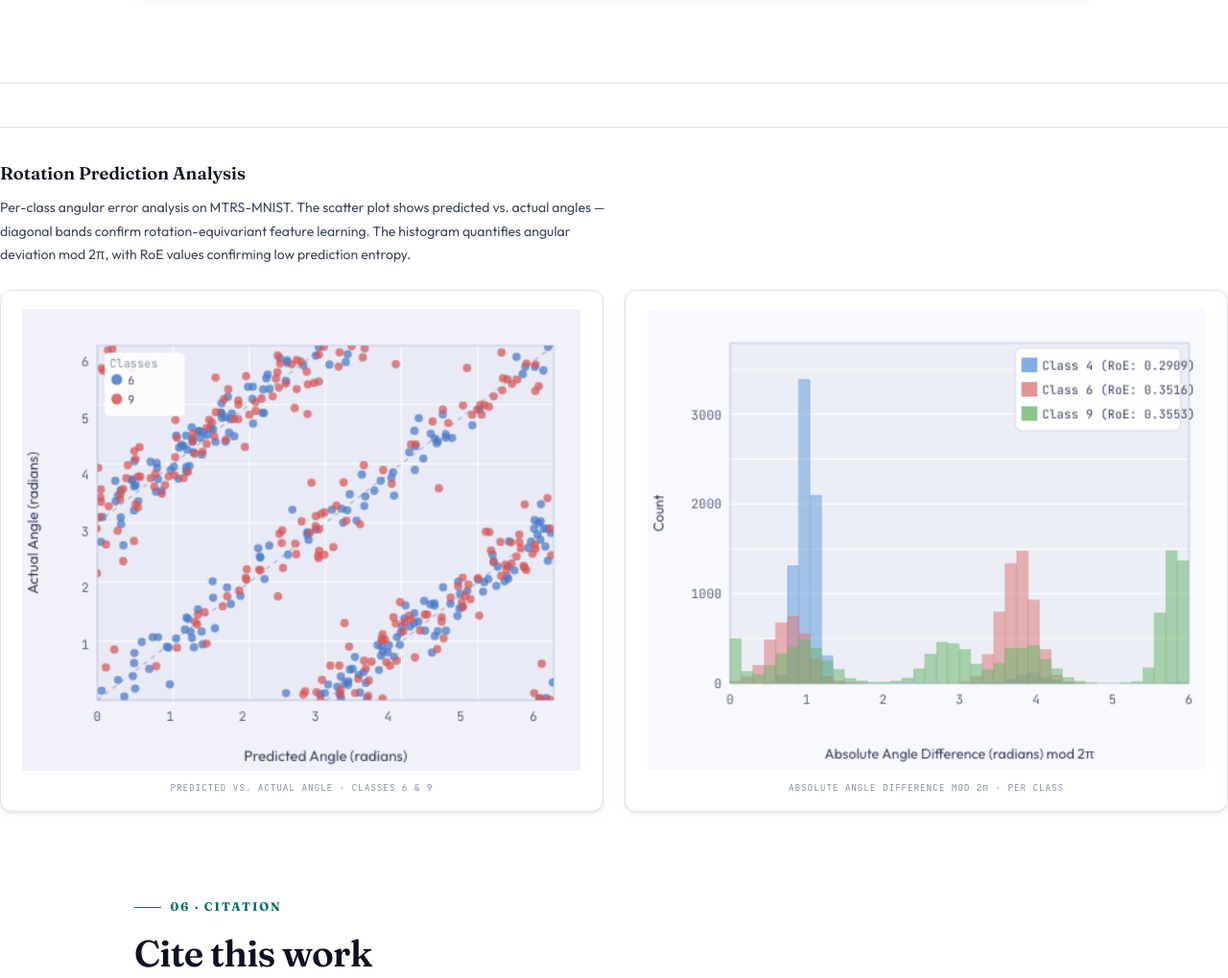
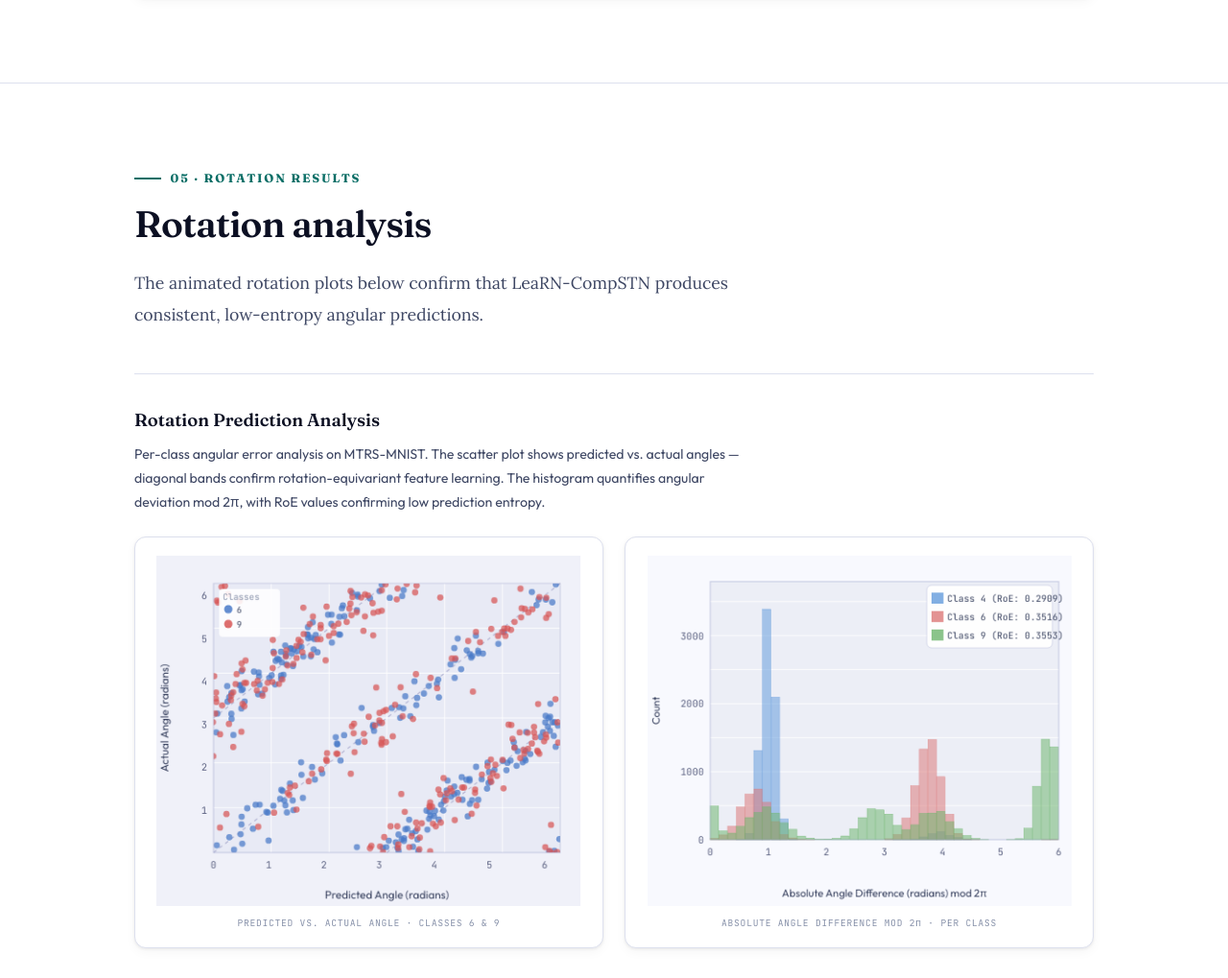
Before and after one commit to learn-compstn/learn-compstn.github.io, a plain HTML site: page index.html in a window 1280 px wide. Shown: the part 7631-8650 px from the top of the page at 96% size. Drawn offline with Linux system fonts and the light colour scheme.

Commit message:
Update index.html

```diff
--- a/index.html
+++ b/index.html
@@ -909,6 +909,12 @@ footer a:hover{color:var(--green)}
 
 <div class="rule"></div>
 
+<!-- ────────────────── QUALITATIVE RESULTS ────────────────── -->
+<!-- ★ HOW TO ADD IMAGES: inside any .q-placeholder div, uncomment the <img> tag and set src="path/to/your/image.png" ★ -->
+<div id="qualitative" class="section-wrap">
+  <div class="section-num">05 · Rotation Results</div>
+  <h2 class="section-title reveal">Rotation analysis</h2>
+  <p class="section-lead reveal">The animated rotation plots below confirm that LeaRN-CompSTN produces consistent, low-entropy angular predictions.</p>
 
   <!-- ── Animated rotation analysis plots ── -->
   <div class="q-plots reveal">
```
